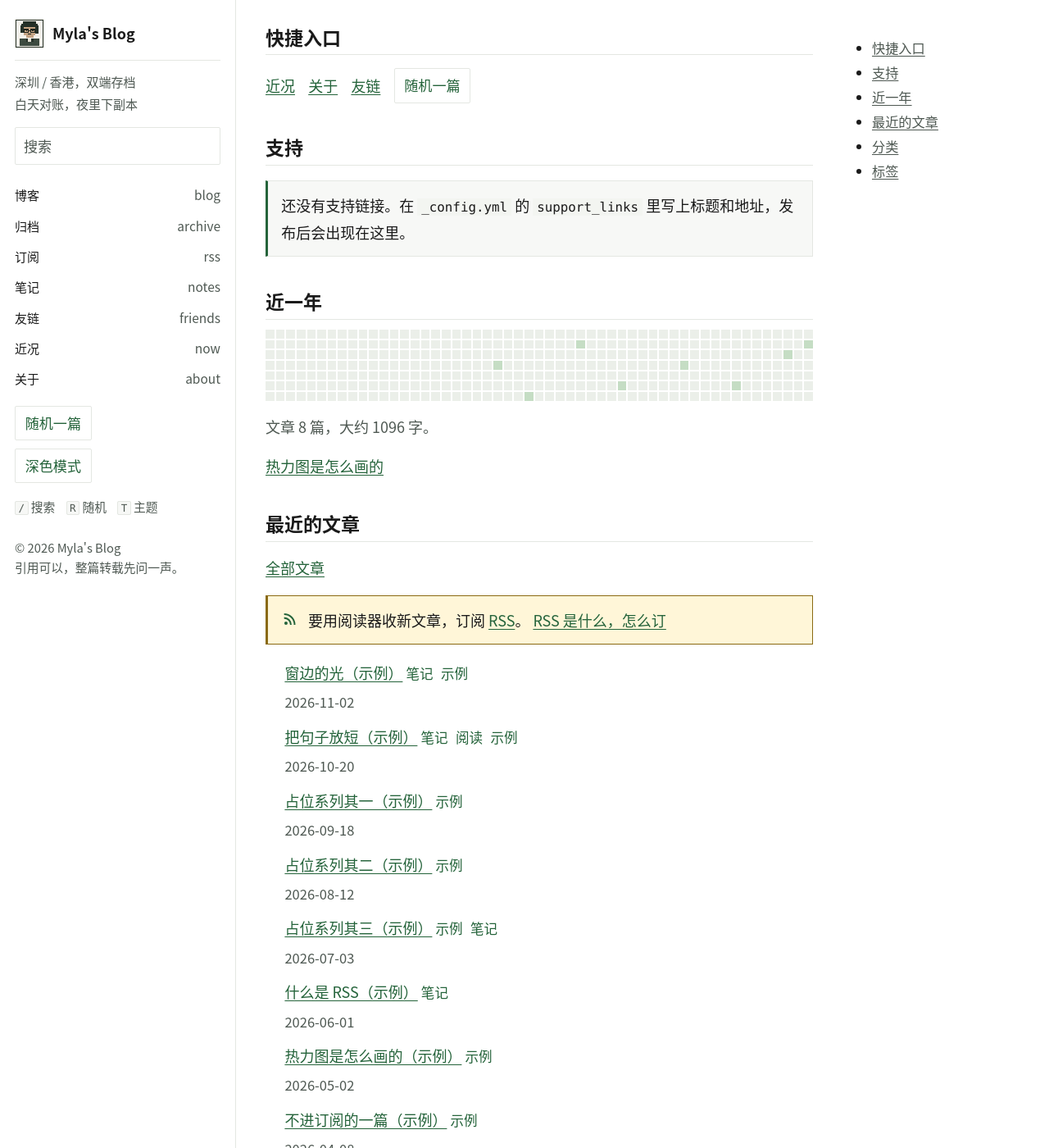
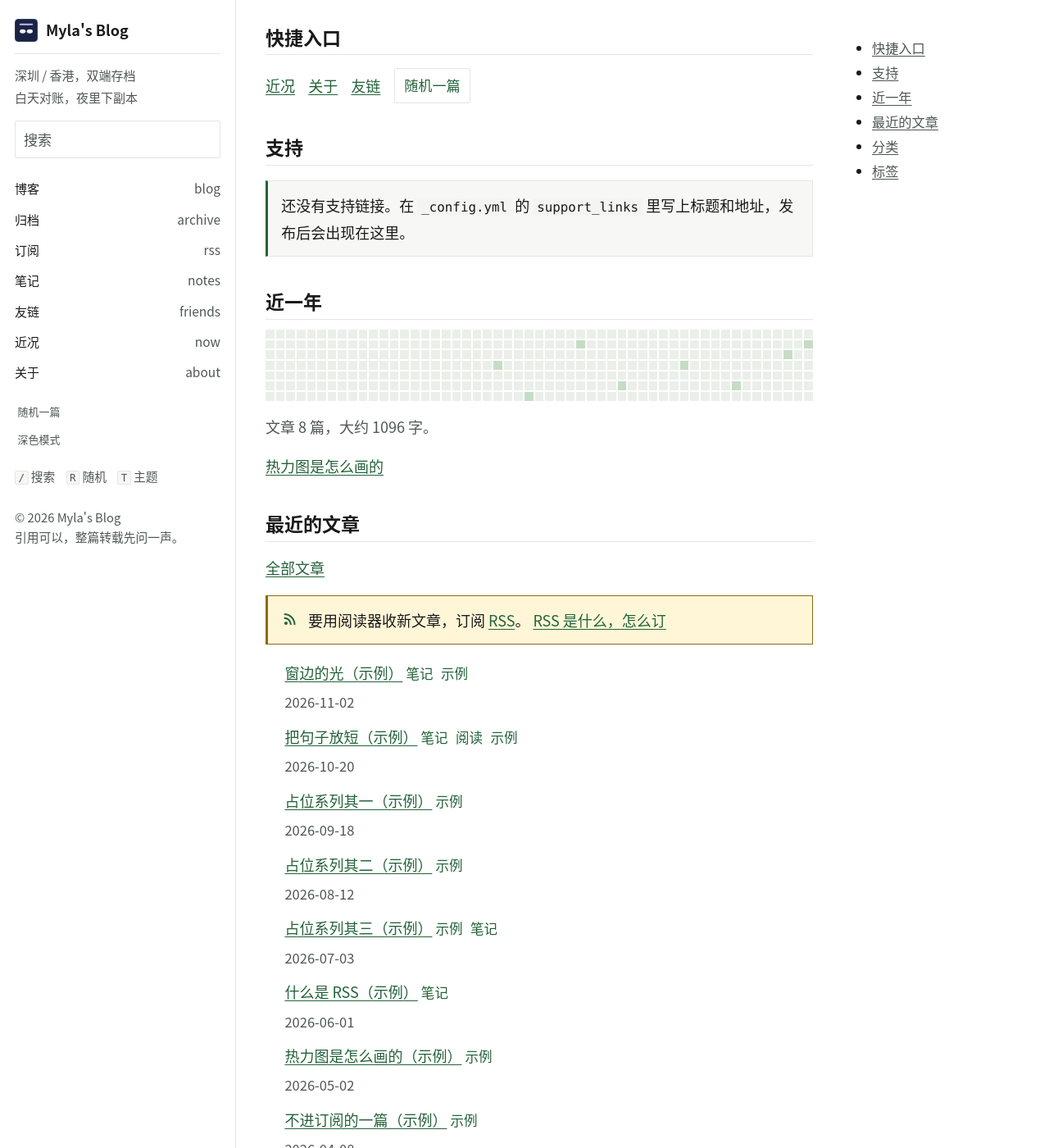
Before and after one commit to Petitchaton78/myla-blog, a Jekyll site: the page built from index.html, in a window 1280 px wide and 1400 px high. Shown: the whole window at 82% size. Built offline with Jekyll 4.4.1, drawn with Linux system fonts in a browser that asks for light colours.

Commit message:
Replace the sidebar mark and quiet the secondary controls. (#9)
The mark is an original indigo seal with pale eyes and a lavender bar,
used in the sidebar, mobile header, and favicon. Sidebar random and
theme controls drop to small muted text while keeping a 32px hit area.

Co-authored-by: Cursor Agent <cursoragent@cursor.com>
Co-authored-by: Myla <Petitchaton78@users.noreply.github.com>

```diff
--- a/_includes/header.html
+++ b/_includes/header.html
@@ -6,7 +6,7 @@
     <label for="menu-control" aria-label="打开菜单">
       <svg class="book-icon" viewBox="0 0 24 24" aria-hidden="true"><path fill="currentColor" d="M3 6h18v2H3V6zm0 5h18v2H3v-2zm0 5h18v2H3v-2z"/></svg>
     </label>
-    <strong><a href="{{ '/' | relative_url }}">{{ site.title }}</a></strong>
+    <strong><a class="mobile-brand" href="{{ '/' | relative_url }}"><img class="site-mark" src="{{ '/assets/logo.svg' | relative_url }}" alt="" width="22" height="22"><span>{{ site.title }}</span></a></strong>
     <label for="toc-control" class="toc-toggle" aria-label="打开目录">
       <svg class="book-icon" viewBox="0 0 24 24" aria-hidden="true"><path fill="currentColor" d="M4 6h10v2H4V6zm0 5h16v2H4v-2zm0 5h12v2H4v-2z"/></svg>
     </label>
--- a/_includes/sidebar.html
+++ b/_includes/sidebar.html
@@ -7,7 +7,7 @@
     <nav aria-label="站点">
       <h2 class="book-brand">
         <a class="flex align-center" href="{{ '/' | relative_url }}">
-          <img class="pixel-art" src="{{ '/assets/logo.svg' | relative_url }}" alt="" width="32" height="32">
+          <img class="site-mark" src="{{ '/assets/logo.svg' | relative_url }}" alt="" width="28" height="28">
           <span>{{ site.title }}</span>
         </a>
       </h2>
@@ -37,10 +37,9 @@
         {% endfor %}
       </ul>
 
-      <button type="button" class="random" id="random-post">随机一篇</button>
-
-      <div class="theme-row">
-        <button type="button" id="theme-toggle">深色模式</button>
+      <div class="menu-quiet">
+        <button type="button" class="random quiet" id="random-post">随机一篇</button>
+        <button type="button" class="quiet" id="theme-toggle">深色模式</button>
       </div>
 
       <p class="key-hints">
--- a/assets/css/style.css
+++ b/assets/css/style.css
@@ -114,11 +114,11 @@ body {
 }
 
 img { max-width: 100%; height: auto; }
-.pixel-art {
-  width: 36px;
-  height: 36px;
-  image-rendering: pixelated;
-  image-rendering: crisp-edges;
+.site-mark {
+  width: 28px;
+  height: 28px;
+  flex: 0 0 28px;
+  display: block;
 }
 
 a { color: var(--accent); text-decoration-thickness: 1px; text-underline-offset: 0.18em; }
@@ -265,7 +265,37 @@ button.random:hover,
 #theme-toggle:hover,
 .book-btn:hover { background: var(--panel); }
 .book-btn { display: inline-block; margin: 0 0.4rem 0.45rem 0; }
-.theme-row { margin-top: 0.55rem; }
+.menu-quiet {
+  display: flex;
+  flex-direction: column;
+  align-items: flex-start;
+  gap: 0.1rem;
+  margin-top: 0.35rem;
+}
+.book-menu .quiet,
+.book-menu #theme-toggle {
+  min-height: 1.75rem;
+  min-width: 4.5rem;
+  padding: 0.15rem 0.2rem;
+  font-size: 0.72rem;
+  line-height: 1.3;
+  font-weight: 400;
+  color: var(--muted);
+  background: transparent;
+  border: 0;
+  text-align: left;
+}
+.book-menu .quiet:hover,
+.book-menu #theme-toggle:hover {
+  color: var(--ink);
+  background: transparent;
+}
+.book-header .mobile-brand {
+  display: inline-flex;
+  align-items: center;
+  gap: 0.4rem;
+}
+.book-header .site-mark { width: 22px; height: 22px; flex-basis: 22px; }
 
 .key-hints { margin: 0.9rem 0 0; color: var(--muted); font-size: 0.82rem; }
 .key-hints span { margin-right: 0.55rem; }
```
Also changed, not shown: assets/logo.svg, favicon.svg.
